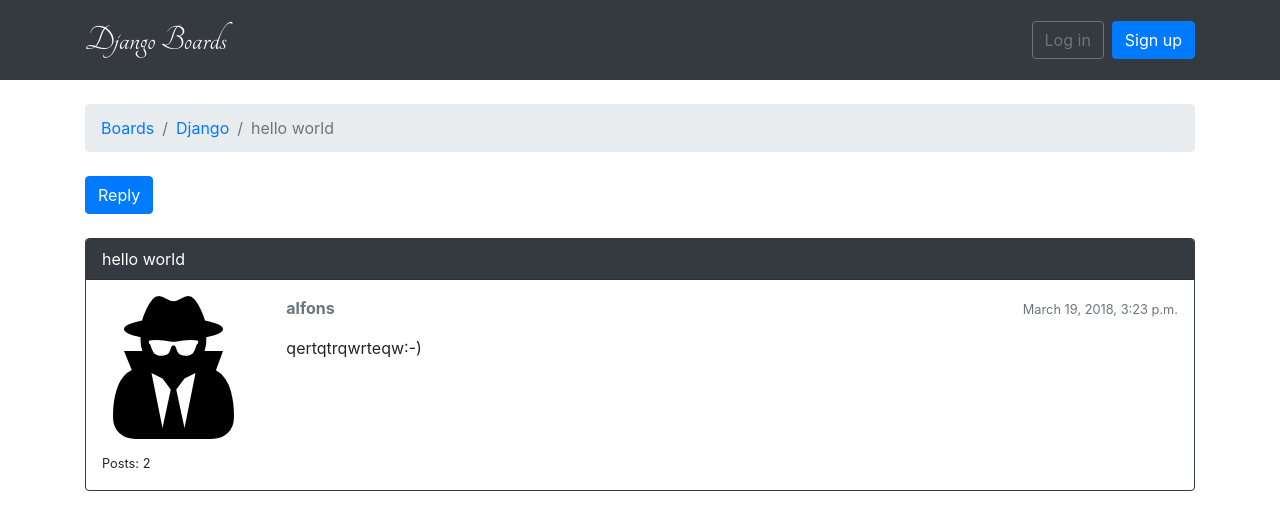
After one commit to Alfonsxh/AlfonsBlog, a Django app: page /boards/1/topics/1/ in a window 1280 px wide. The commit adds this page. Shown: the top 530 px of the page. Run offline with Django 3.2, Linux system fonts and the light colour scheme; data comes from the database, SQL or seed files in the repository; both versions use the stored data as it was after the commit; some libraries are stand-ins or nearby versions.

Commit message:
1、part5 over

```diff
--- a/myproject/boards/models.py
+++ b/myproject/boards/models.py
@@ -1,5 +1,6 @@
 from django.db import models
 from django.contrib.auth.models import User
+from django.utils.text import Truncator
 
 
 class Board(models.Model):
@@ -9,12 +10,23 @@
     def __str__(self):
         return self.name
 
+    def get_posts_count(self):
+        return Post.objects.filter(topic__board=self).count()
+
+    def get_last_post(self):
+        rs = Post.objects.filter(topic__board=self).order_by('-created_at').first()
+        return rs
+
 
 class Topic(models.Model):
     subject = models.CharField(max_length=255)
     last_update = models.DateTimeField(auto_now_add=True)
     board = models.ForeignKey(Board, on_delete=models.CASCADE, related_name='topics')
     starter = models.ForeignKey(User, on_delete=models.CASCADE, related_name='topics')
+    views = models.PositiveIntegerField(default=0)  # <- here
+
+    def __str__(self):
+        return self.subject
 
 
 class Post(models.Model):
@@ -24,3 +36,7 @@
     updated_at = models.DateTimeField(null=True)
     created_by = models.ForeignKey(User, on_delete=models.CASCADE, related_name='posts')
     updated_by = models.ForeignKey(User, null=True, on_delete=models.CASCADE, related_name='+')
+
+    def __str__(self):
+        truncated_message = Truncator(self.message)
+        return truncated_message.chars(30)
--- a/myproject/boards/views.py
+++ b/myproject/boards/views.py
@@ -1,10 +1,8 @@
 from django.shortcuts import render, get_object_or_404, redirect
-from django.http import HttpResponse
-from django.contrib.auth.models import User
-from django.http import Http404
 from django.contrib.auth.decorators import login_required
 from .models import Board, Topic, Post
-from .forms import NewTopicForm
+from .forms import NewTopicForm, PostForm
+from django.db.models import Count
 
 
 def home(request):
@@ -13,11 +11,9 @@
 
 
 def board_topics(request, pk):
-    try:
-        board = Board.objects.get(pk=pk)
-    except Board.DoesNotExist:
-        raise Http404
-    return render(request, 'topics.html', {'board': board})
+    board = get_object_or_404(Board, pk=pk)
+    topics = board.topics.order_by('-last_update').annotate(replies=Count('posts') - 1)
+    return render(request, 'topics.html', {'board': board, 'topics': topics})
 
 
 @login_required()
@@ -36,7 +32,30 @@
                 topic=topic,
                 created_by=request.user  # <- and here
             )
-            return redirect('board_topics', pk=board.pk)
+            return redirect('topic_posts', pk=pk, topic_pk=topic.pk)
     else:
         form = NewTopicForm()
     return render(request, 'new_topic.html', {'board': board, 'form': form})
+
+
+def topic_posts(request, pk, topic_pk):
+    topic = get_object_or_404(Topic, board__pk=pk, pk=topic_pk)
+    topic.views += 1
+    topic.save()
+    return render(request, 'topic_posts.html', {'topic': topic})
+
+
+@login_required()
+def reply_topic(request, pk, topic_pk):
+    topic = get_object_or_404(Topic, board__pk=pk, pk=topic_pk)
+    if request.method == "POST":
+        form = PostForm(request.POST)
+        if form.is_valid():
+            post = form.save(commit=False)
+            post.topic = topic
+            post.created_by = request.user
+            post.save()
+            return redirect('topic_posts', pk=pk, topic_pk=topic_pk)
+    else:
+        form = PostForm()
+    return render(request, 'reply_topic.html', {'topic': topic, 'form': form})
--- a/myproject/myproject/urls.py
+++ b/myproject/myproject/urls.py
@@ -52,6 +52,8 @@
         name='password_change_done'),
 
     url(r'^boards/(?P<pk>\d+)/$', views.board_topics, name="board_topics"),
+    url(r'^boards/(?P<pk>\d+)/topics/(?P<topic_pk>\d+)/$', views.topic_posts, name='topic_posts'),
+    url(r'^boards/(?P<pk>\d+)/topics/(?P<topic_pk>\d+)/reply/$', views.reply_topic, name='reply_topic'),
     url(r'^boards/(?P<pk>\d+)/new/$', views.new_topic, name='new_topic'),
     path('admin/', admin.site.urls),
 ]
--- a/myproject/templates/base.html
+++ b/myproject/templates/base.html
@@ -31,8 +31,7 @@
                     </a>
                     <div class="dropdown-menu dropdown-menu-right" aria-labelledby="userMenu">
                         <a class="dropdown-item" href="#">My account</a>
-                        <a class="dropdown-item" href="#">Change password</a>
-{#                        <a class="dropdown-item" href="{% url 'logout' %}">Change password</a>#}
+                        <a class="dropdown-item" href="{% url 'password_change' %}">Change password</a>
                         <div class="dropdown-divider"></div>
                         <a class="dropdown-item" href="{% url 'logout' %}">Log out</a>
                     </div>
--- a/myproject/templates/login.html
+++ b/myproject/templates/login.html
@@ -21,7 +21,7 @@
             </div>
             <div class="text-center py-2">
                 <small>
-                    <a href="#" class="text-muted">Forgot your password?</a>
+                    <a href="{% url 'password_reset' %}" class="text-muted">Forgot your password?</a>
                 </small>
             </div>
         </div>
--- /dev/null
+++ b/myproject/templates/topic_posts.html
@@ -0,0 +1,51 @@
+{% extends 'base.html' %}
+
+{% load static %}
+
+{% block title %}{{ topic.subject }}{% endblock %}
+
+{% block breadcrumb %}
+    <li class="breadcrumb-item"><a href="{% url 'home' %}">Boards</a></li>
+    <li class="breadcrumb-item"><a href="{% url 'board_topics' topic.board.pk %}">{{ topic.board.name }}</a></li>
+    <li class="breadcrumb-item active">{{ topic.subject }}</li>
+{% endblock %}
+
+{% block content %}
+
+    <div class="mb-4">
+        <a href="{% url 'reply_topic' topic.board.pk topic.pk %}" class="btn btn-primary" role="button">Reply</a>
+    </div>
+
+    {% for post in topic.posts.all %}
+        <div class="card mb-2 {% if forloop.first %}border-dark{% endif %}">
+            {% if forloop.first %}
+                <div class="card-header text-white bg-dark py-2 px-3">{{ topic.subject }}</div>
+            {% endif %}
+            <div class="card-body p-3">
+                <div class="row">
+                    <div class="col-2">
+                        <img src="{% static 'img/secret.svg' %}" alt="{{ post.created_by.username }}" class="w-100">
+                        <small>Posts: {{ post.created_by.posts.count }}</small>
+                    </div>
+                    <div class="col-10">
+                        <div class="row mb-3">
+                            <div class="col-6">
+                                <strong class="text-muted">{{ post.created_by.username }}</strong>
+                            </div>
+                            <div class="col-6 text-right">
+                                <small class="text-muted">{{ post.created_at }}</small>
+                            </div>
+                        </div>
+                        {{ post.message }}
+                        {% if post.created_by == user %}
+                            <div class="mt-3">
+                                <a href="#" class="btn btn-primary btn-sm" role="button">Edit</a>
+                            </div>
+                        {% endif %}
+                    </div>
+                </div>
+            </div>
+        </div>
+    {% endfor %}
+
+{% endblock %}
```
Also changed, not shown: myproject/boards/forms.py (+7 -1 lines), myproject/boards/tests/test_view_new_topic.py (+1 -6 lines), myproject/boards/tests/test_view_reply_topic.py (added, +102 -0 lines), myproject/boards/tests/test_view_topic_posts.py (added, +32 -0 lines), myproject/templates/home.html (+22 -3 lines), myproject/templates/reply_topic.html (added, +38 -0 lines), myproject/templates/topics.html (+4 -4 lines), myproject/boards/migrations/0002_topic_views.py (added), myproject/db.sqlite3, myproject/static/img/secret.svg (added).
